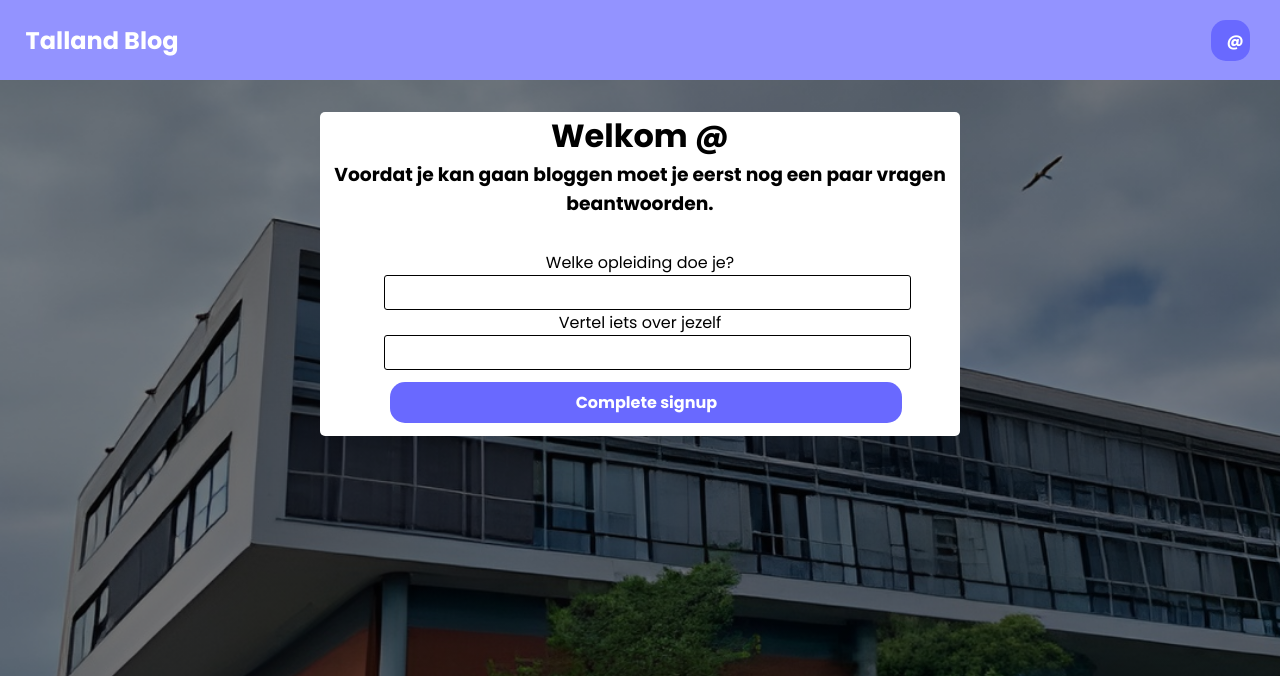
After one commit to JortVlaming/project_1_mijn_website, a Python web app: template templates/complete_signup.html in a window 1280 px wide. The commit adds this page. Shown: the top 676 px of the page. Run offline with Jinja, Linux system fonts and the light colour scheme; the template is opened without the code that fills it, so the values that code supplies are empty.

Commit message:
feat: signup stuff

```diff
--- /dev/null
+++ b/static/css/complete_signup.css
@@ -0,0 +1,35 @@
+#complete {
+    background-color: white;
+    border-radius: 5px;
+    width: 100%;
+    top: 25%;
+    bottom: 25%;
+    text-align: center;
+    margin-top: 5%;
+}
+
+#completeForm {
+    margin-top: 5%;
+    display: flex;
+    flex-direction: column;
+}
+
+input {
+    width: 80%;
+    margin-left: 10%;
+    padding: 1%;
+    border-radius: 3px;
+    outline: none;
+    border: 1px solid black;
+}
+
+#aboutme {
+    height: 200%;
+}
+
+button {
+    width: 80%;
+    margin-left: 11%;
+    margin-top: 2%;
+    margin-bottom: 2%;
+}
--- /dev/null
+++ b/templates/complete_signup.html
@@ -0,0 +1,22 @@
+{% extends 'layout.html' %}
+{% block title %}
+	Complete signup
+{% endblock %}
+
+{% block header %}
+    <link rel="stylesheet" href="{{ url_for("static", filename="css/complete_signup.css") }}">
+{% endblock %}
+
+{% block content %}
+    <div id="complete">
+        <h1>Welkom @{{ user.username }}</h1>
+        <h3>Voordat je kan gaan bloggen moet je eerst nog een paar vragen beantwoorden.</h3>
+        <form action="/auth/finish_signup" method="post" id="completeForm">
+            <label for="opleiding">Welke opleiding doe je?</label>
+            <input type="text" id="opleiding" name="opleiding">
+            <label for="aboutme">Vertel iets over jezelf</label>
+            <input type="text" id="aboutme" name="aboutme">
+            <button>Complete signup</button>
+        </form>
+    </div>
+{% endblock %}
--- a/templates/layout.html
+++ b/templates/layout.html
@@ -13,13 +13,13 @@
     <link rel="icon" href="{{ url_for('static', filename="img/favicon.png") }}">
 </head>
 <body>
-    <div id="nav">
+    <nav id="nav">
         <div class="left">
             <a href="/"><h1 id="logo">Talland Blog</h1></a>
         </div>
 
         <div class="right">
-            {% if (user != None) %}
+            {% if (user != None and not hide_login_button) %}
                 <div class="user-menu">
                 <button aria-label="User menu">
                     <a href="/user/me">
@@ -31,15 +31,15 @@
                     <a href="/auth/logout"><span class="logout_text">Logout</span></a>
                 </div>
                 </div>
-            {% else %}
+            {% elif not hide_login_button %}
                 <a href="login" id="navLoginButton"><button type="submit">Login</button></a>
             {% endif %}
         </div>
-    </div>
-    <div id="content">
+    </nav>
+    <main id="content">
 {% block content %}
 
 {% endblock %}
-    </div>
+    </main>
 </body>
 </html>
```
Also changed, not shown: app.py (+48 -4 lines), database.py (+20 -0 lines), static/css/login.css (+8 -0 lines), static/scripts/login.js (+21 -4 lines), templates/login.html (+8 -2 lines).
